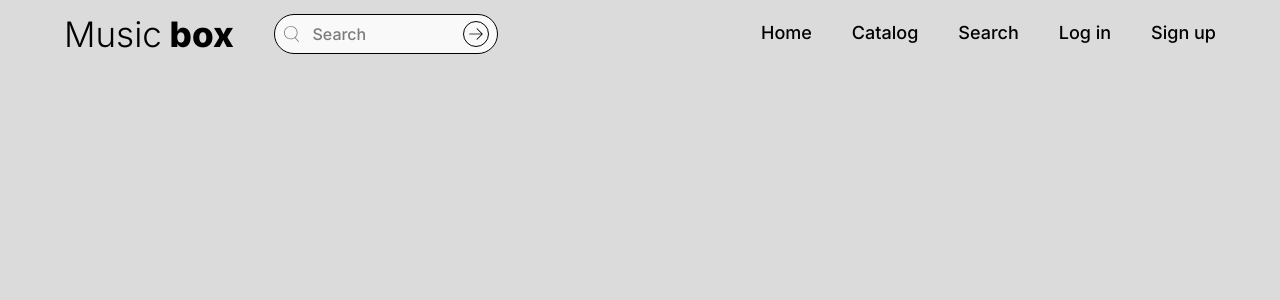
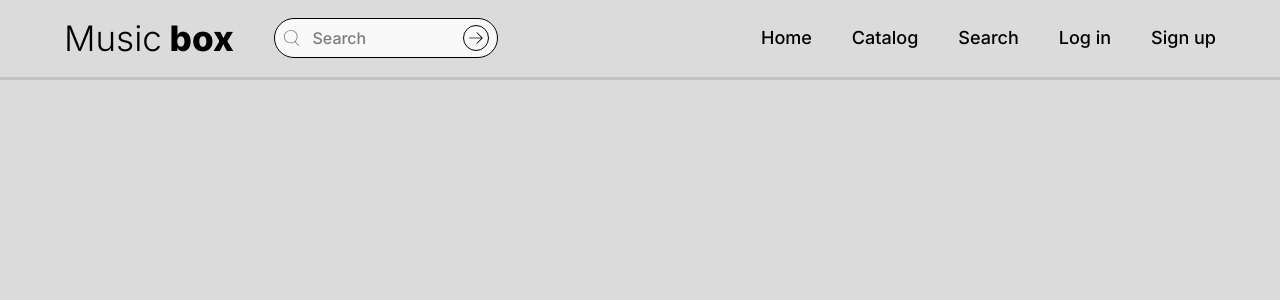
Before and after one commit to eprikhodko/music-box, a React (Create React App) app: page / in a window 1280 px wide. Shown: the top 300 px of the page. Built offline with nearby package versions, Linux system fonts and the light colour scheme.

Commit message:
Add border-bottom to header

```diff
--- a/src/components/Header.js
+++ b/src/components/Header.js
@@ -1,3 +1,5 @@
+import styled from "styled-components"
+
 import ContainerMain from "./containers/ContainerMain"
 import Container from "./containers/Container"
 import ContainerFlex from "./containers/ContainerFlex"
@@ -5,9 +7,20 @@ import Logo from "./Logo"
 import Search from "./Search"
 import Nav from "./Nav"
 
+const StyledHeader = styled.header`
+  height: 80px;
+  max-width: 1440px;
+  /* width: 90%; */
+  display: flex;
+  justify-content: center;
+  align-items: center;
+  margin: 0 auto;
+  border-bottom: 3px solid #c2c2c2;
+`
+
 function Header() {
   return (
-    <header>
+    <StyledHeader>
       <ContainerMain>
         <Container>
           <ContainerFlex>
@@ -18,7 +31,7 @@ function Header() {
           <Nav />
         </Container>
       </ContainerMain>
-    </header>
+    </StyledHeader>
   )
 }
 
--- a/src/components/containers/Container.js
+++ b/src/components/containers/Container.js
@@ -5,8 +5,8 @@ const StyledContainer = styled.div`
   max-width: 1160px;
   display: flex;
   justify-content: space-between;
+  align-items: center;
   /* border: 1px solid magenta; */
-
   margin: 0.2em auto;
 `
 
```
